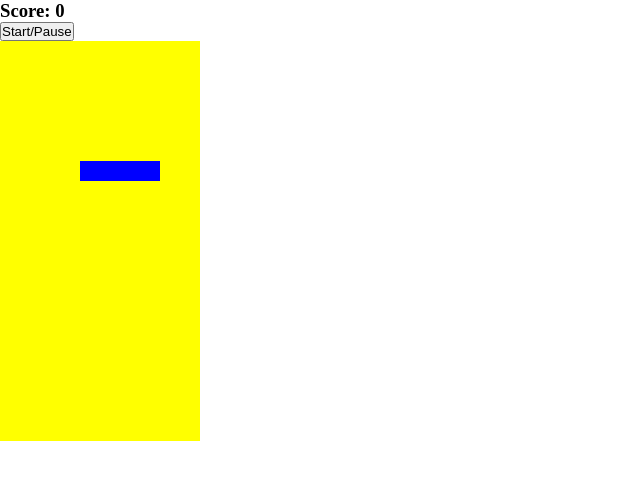
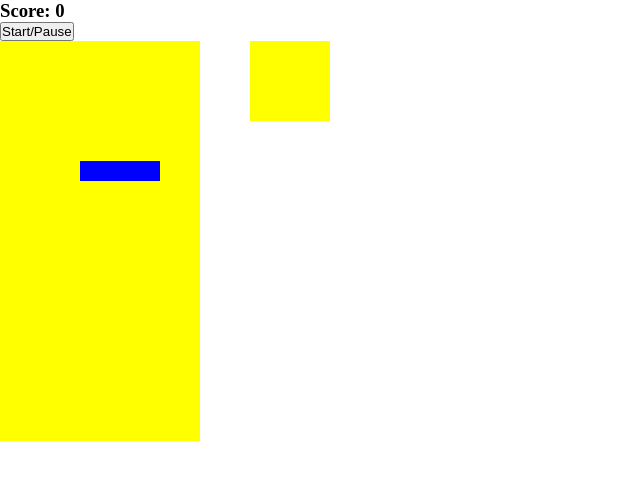
Before and after one commit to BMatillaVaras/Tetris, a website: page docs/index.html in a window 1280 px wide. Shown: the whole page, without its empty margins (0-640 px from the left). Drawn offline with Linux system fonts and the light colour scheme.

Commit message:
run docs

```diff
--- a/docs/assets/css/main.css
+++ b/docs/assets/css/main.css
@@ -1 +1 @@
-*{box-sizing:border-box;margin:0;padding:0}.link__adalab:hover{background-color:#099d8d;color:#fff}.link__github:hover{background-color:#CCC;color:#000}.grid{width:200px;height:400px;background-color:yellow;display:flex;flex-wrap:wrap}.grid div{height:20px;width:20px}.tetromino{background-color:blue}
+*{box-sizing:border-box;margin:0;padding:0}.link__adalab:hover{background-color:#099d8d;color:#fff}.link__github:hover{background-color:#CCC;color:#000}.game-section{display:flex}.grid{width:200px;height:400px;background-color:yellow;display:flex;flex-wrap:wrap}.grid div{height:20px;width:20px}.tetromino{background-color:blue}.mini-grid{height:80px;width:80px;display:flex;flex-wrap:wrap;background-color:yellow;margin-left:50px}.mini-grid div{height:20px;width:20px}
--- a/docs/index.html
+++ b/docs/index.html
@@ -15,6 +15,7 @@
   <body>
     <h3>Score: <span id="score">0</span></h3>
     <button id="start-button">Start/Pause</button>
+    <section class="game-section">
       <div class="grid">
         <div></div>
         <div></div>
@@ -227,6 +228,25 @@
         <div class="taken"></div>
         <div class="taken"></div>
       </div>
+      <div class="mini-grid">
+        <div></div>
+        <div></div>
+        <div></div>
+        <div></div>
+        <div></div>
+        <div></div>
+        <div></div>
+        <div></div>
+        <div></div>
+        <div></div>
+        <div></div>
+        <div></div>
+        <div></div>
+        <div></div>
+        <div></div>
+        <div></div>
+      </div>
+    </section>
 
     <script src="./assets/js/main.js"></script>
   </body>
```
Lines whose indentation alone changed are shown as unchanged.
